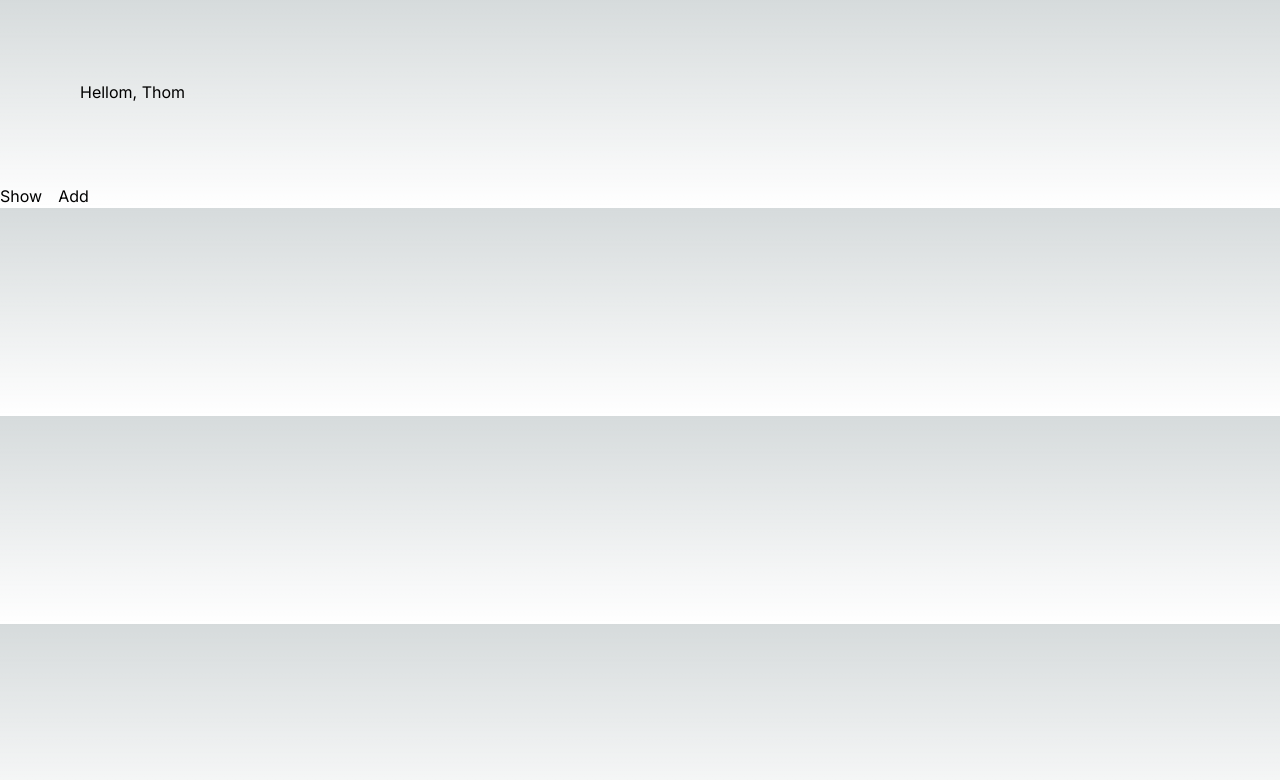
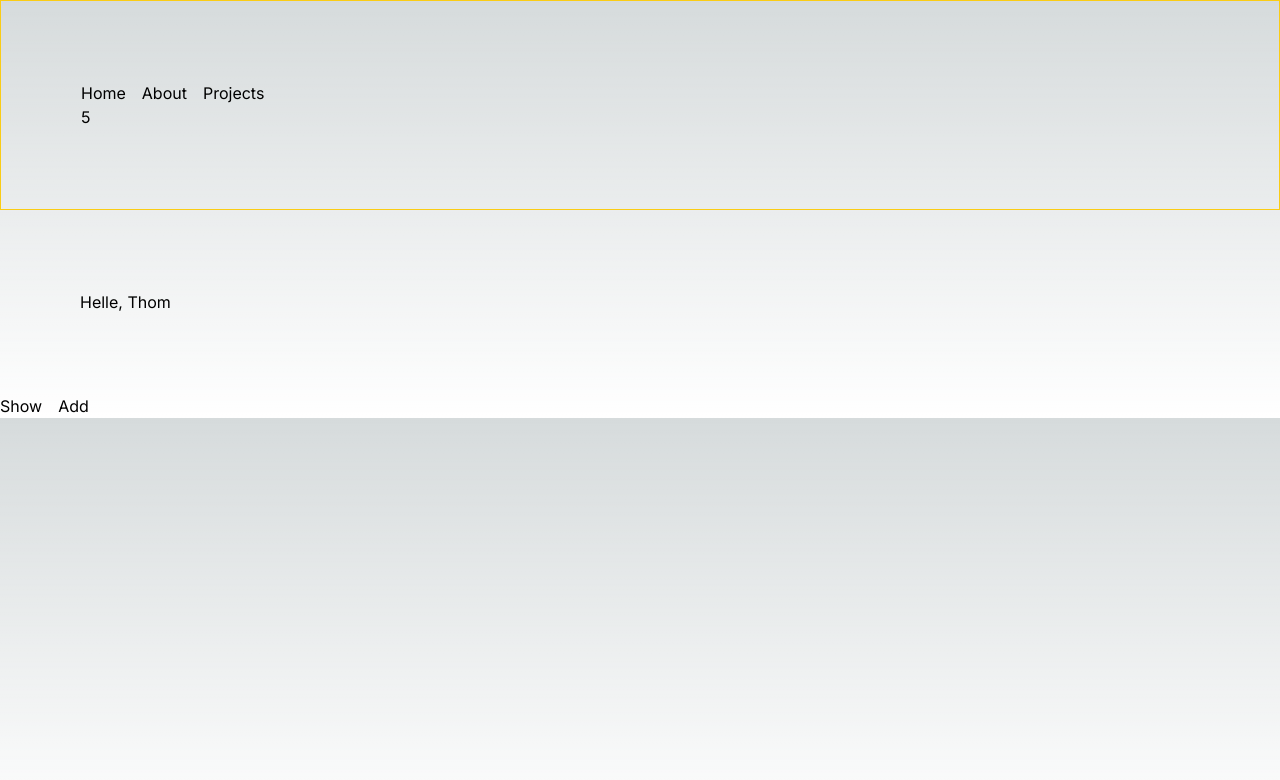
Before and after one commit to sokkhengg/NextJS-Supabase, a Next.js app: page / in a window 1280 px wide. Shown: the top 780 px of the page. Built offline with nearby package versions, Linux system fonts and the light colour scheme.

Commit message:
routing page and layout for nextjs

```diff
--- /dev/null
+++ b/app/about/page.js
@@ -0,0 +1,5 @@
+export default function AboutPage() {
+    return (
+        <>about page</>
+    )
+}
--- /dev/null
+++ b/app/about/projects/page.js
@@ -0,0 +1,5 @@
+export default function ProjectPage() {
+    return (
+        <>This is project page nested inside about page</>
+    )
+}
--- /dev/null
+++ b/app/blog/[slug]/page.js
@@ -0,0 +1,7 @@
+
+
+export default function BlogPost({params}) {
+  return (
+    <>Hello! {params.slug}</>
+  )
+}
--- a/app/layout.js
+++ b/app/layout.js
@@ -1,5 +1,6 @@
 import { Inter } from 'next/font/google'
 import './globals.css'
+import Header from '@/components/header'
 
 const inter = Inter({ subsets: ['latin'] })
 
@@ -11,7 +12,12 @@ export const metadata = {
 export default function RootLayout({ children }) {
   return (
     <html lang="en">
-      <body className={inter.className}>{children}</body>
+      <body className={inter.className}>
+        <Header/>
+        <main>
+        {children}
+        </main>
+        </body>
     </html>
   )
 }
--- a/app/page.js
+++ b/app/page.js
@@ -1,12 +1,8 @@
 "use client";
 
 import { useState } from "react";
+import Card from "@/components/card"
 
-function Card({ children }) {
-  return (
-    <div className="border rounded-md border-gray-600 p-4">{children}</div>
-  );
-}
 
 export default function Home() {
   const [isVisible, setIsVisible] = useState(false);
@@ -25,7 +21,7 @@ export default function Home() {
     isVisible && names.map((name, index) => <Card key={index}>{name}</Card>);
   return (
     <>
-      <div className="p-20 space-y-4">Hellom, {name}</div>
+      <div className="p-20 space-y-4">Helle, {name}</div>
       {cards}
 
       <div className="flex space-x-4">
--- /dev/null
+++ b/components/card.js
@@ -0,0 +1,5 @@
+export default function Card({ children }) {
+    return (
+      <div className="border rounded-md border-gray-600 p-4">{children}</div>
+    );
+  }
--- /dev/null
+++ b/components/counter.js
@@ -0,0 +1,12 @@
+'use client'
+
+import { useState } from "react"
+
+
+export default function Coutner() {
+    const [count, setCount] = useState(0)
+    setTimeout(() => setCount(count + 1), 1000)
+  return (
+    <div>{count}</div>
+  )
+}
--- /dev/null
+++ b/components/header.js
@@ -0,0 +1,16 @@
+import Link from "next/link";
+import Coutner from "./counter";
+
+
+  export default function Header() {
+    return (
+      <header className='p-20 border border-yellow-400'>
+        <ul className="flex space-x-4">
+          <li> <Link href="/">Home</Link></li>
+          <li> <Link href="/about">About</Link></li>
+          <li> <Link href="/about/projects">Projects</Link></li>
+           </ul>
+           <Coutner/>
+        </header>
+    )
+  }
```
